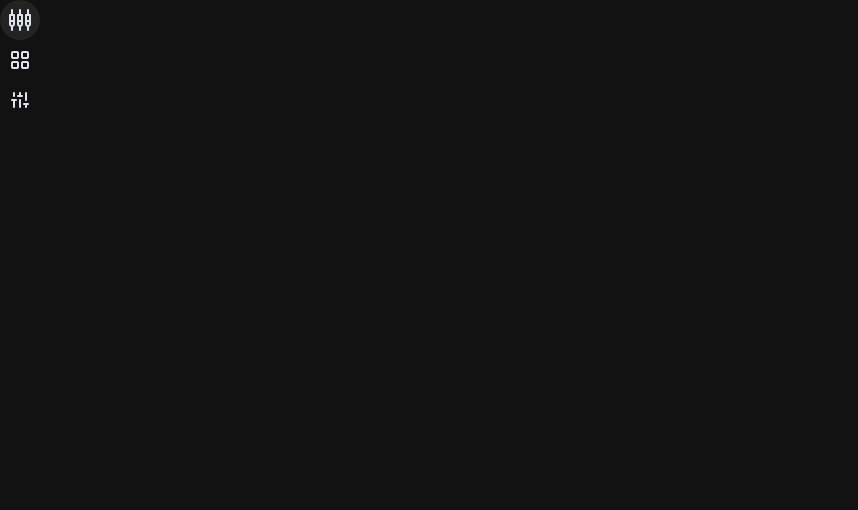
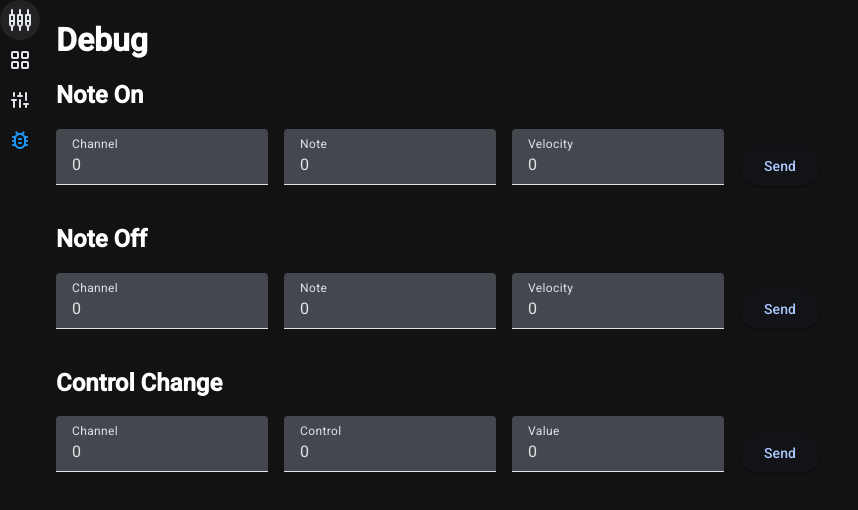
Before and after one commit to dontdrinkandroot/tactyl, an Angular app: page /debug in a window 1280 px wide. Before the commit this address led to /. Shown: the top 510 px of the page, without its empty margins (0-858 px from the left). Built offline with nearby package versions, Linux system fonts and the light colour scheme.

Commit message:
feat: add MIDI DebugComponent functionality and enhance MIDI service with input/output handling

```diff
--- a/src/app/app.component.html
+++ b/src/app/app.component.html
@@ -9,6 +9,9 @@
         <a mat-icon-button routerLink="/mixer" routerLinkActive="active">
             <mat-icon>instant_mix</mat-icon>
         </a>
+        <a mat-icon-button routerLink="/debug" routerLinkActive="active">
+            <mat-icon>bug_report</mat-icon>
+        </a>
     </aside>
 
     <main>
--- a/src/app/app.routes.ts
+++ b/src/app/app.routes.ts
@@ -2,6 +2,7 @@ import {Routes} from '@angular/router';
 import {IoComponent} from './io/io.component';
 import {GridComponent} from "./grid/grid.component";
 import {MixerComponent} from "./mixer/mixer.component";
+import {DebugComponent} from "./debug/debug.component";
 
 export const routes: Routes = [
     {
@@ -17,6 +18,10 @@ export const routes: Routes = [
         component: MixerComponent
     },
     {
+        path: 'debug',
+        component: DebugComponent
+    },
+    {
         path: '',
         redirectTo: 'io',
         pathMatch: 'full'
--- /dev/null
+++ b/src/app/debug/debug.component.html
@@ -0,0 +1,61 @@
+<h1>Debug</h1>
+
+<h2>Note On</h2>
+<form [formGroup]="noteOnFormGroup" (ngSubmit)="sendNoteOn()">
+    <mat-form-field class="me-full">
+        <mat-label>Channel</mat-label>
+        <input type="number" matInput formControlName="channel">
+    </mat-form-field>
+
+    <mat-form-field class="me-full">
+        <mat-label>Note</mat-label>
+        <input type="number" matInput formControlName="note">
+    </mat-form-field>
+
+    <mat-form-field class="me-full">
+        <mat-label>Velocity</mat-label>
+        <input type="number" matInput formControlName="velocity">
+    </mat-form-field>
+
+    <button type="submit" mat-raised-button>Send</button>
+</form>
+
+<h2>Note Off</h2>
+<form [formGroup]="noteOffFormGroup" (ngSubmit)="sendNoteOff()">
+    <mat-form-field class="me-full">
+        <mat-label>Channel</mat-label>
+        <input type="number" matInput formControlName="channel">
+    </mat-form-field>
+
+    <mat-form-field class="me-full">
+        <mat-label>Note</mat-label>
+        <input type="number" matInput formControlName="note">
+    </mat-form-field>
+
+    <mat-form-field class="me-full">
+        <mat-label>Velocity</mat-label>
+        <input type="number" matInput formControlName="velocity">
+    </mat-form-field>
+
+    <button type="submit" mat-raised-button>Send</button>
+</form>
+
+<h2>Control Change</h2>
+<form [formGroup]="controlChangeFormGroup" (ngSubmit)="sendControlChange()">
+    <mat-form-field class="me-full">
+        <mat-label>Channel</mat-label>
+        <input type="number" matInput formControlName="channel">
+    </mat-form-field>
+
+    <mat-form-field class="me-full">
+        <mat-label>Control</mat-label>
+        <input type="number" matInput formControlName="control">
+    </mat-form-field>
+
+    <mat-form-field class="me-full">
+        <mat-label>Value</mat-label>
+        <input type="number" matInput formControlName="value">
+    </mat-form-field>
+
+    <button type="submit" mat-raised-button>Send</button>
+</form>
--- /dev/null
+++ b/src/app/debug/debug.component.ts
@@ -0,0 +1,53 @@
+import {ChangeDetectionStrategy, Component} from '@angular/core';
+import {FormControl, FormGroup, ReactiveFormsModule} from "@angular/forms";
+import {MidiService} from "../midi/midi.service";
+import {NoteOnMessage} from "../midi/midi-message";
+import {MatFormFieldModule} from "@angular/material/form-field";
+import {MatInputModule} from "@angular/material/input";
+import {MatButtonModule} from "@angular/material/button";
+
+@Component({
+    selector: 'app-debug',
+    imports: [
+        ReactiveFormsModule,
+        MatFormFieldModule,
+        MatInputModule,
+        MatButtonModule
+    ],
+    templateUrl: './debug.component.html',
+    changeDetection: ChangeDetectionStrategy.OnPush
+})
+export class DebugComponent {
+    protected noteOnFormGroup = new FormGroup({
+        channel: new FormControl<number>(0, {nonNullable: true}),
+        note: new FormControl<number>(0, {nonNullable: true}),
+        velocity: new FormControl<number>(0, {nonNullable: true})
+    });
+
+    protected noteOffFormGroup = new FormGroup({
+        channel: new FormControl<number>(0, {nonNullable: true}),
+        note: new FormControl<number>(0, {nonNullable: true}),
+        velocity: new FormControl<number>(0, {nonNullable: true})
+    });
+
+    protected controlChangeFormGroup = new FormGroup({
+        channel: new FormControl<number>(0, {nonNullable: true}),
+        control: new FormControl<number>(0, {nonNullable: true}),
+        value: new FormControl<number>(0, {nonNullable: true})
+    })
+
+    constructor(private readonly midiService: MidiService) {
+    }
+
+    protected sendNoteOn() {
+        this.midiService.send(new NoteOnMessage(this.noteOnFormGroup.value.channel!, this.noteOnFormGroup.value.note!, this.noteOnFormGroup.value.velocity!));
+    }
+
+    protected sendNoteOff() {
+        this.midiService.send(new NoteOnMessage(this.noteOffFormGroup.value.channel!, this.noteOffFormGroup.value.note!, this.noteOffFormGroup.value.velocity!));
+    }
+
+    protected sendControlChange() {
+        this.midiService.send(new NoteOnMessage(this.controlChangeFormGroup.value.channel!, this.controlChangeFormGroup.value.control!, this.controlChangeFormGroup.value.value!));
+    }
+}
--- a/src/app/io/io.component.html
+++ b/src/app/io/io.component.html
@@ -2,17 +2,17 @@
 
 <h2>Inputs</h2>
 
-<mat-radio-group aria-label="Select an input" style="display: flex; flex-direction: column;">
+<mat-radio-group aria-label="Select an input" style="display: flex; flex-direction: column;" [(ngModel)]="$input" name="input">
     @for (input of inputs; track input.id) {
-        <mat-radio-button value="{{ input }}">{{ input.name }}</mat-radio-button>
+        <mat-radio-button [value]="input">{{ input.name }}</mat-radio-button>
     }
 </mat-radio-group>
 
 <h2>Outputs</h2>
 
-<mat-radio-group aria-label="Select an output" style="display: flex; flex-direction: column;">
+<mat-radio-group aria-label="Select an output" style="display: flex; flex-direction: column;" [(ngModel)]="$output" name="output">
     @for (output of outputs; track output.id) {
-        <mat-radio-button value="{{ output }}">{{ output.name }}</mat-radio-button>
+        <mat-radio-button [value]="output">{{ output.name }}</mat-radio-button>
     }
 </mat-radio-group>
 
--- a/src/app/io/io.component.ts
+++ b/src/app/io/io.component.ts
@@ -1,10 +1,11 @@
-import {ChangeDetectionStrategy, Component, signal, WritableSignal} from '@angular/core';
+import {ChangeDetectionStrategy, Component, effect, model, signal, WritableSignal} from '@angular/core';
 import {MidiService} from "../midi/midi.service";
 import {DatePipe, JsonPipe} from "@angular/common";
 import {HighResTimestampToTimestampPipe} from "../util/highres-timestamp-to-timestamp.pipe";
 import {MatToolbarModule} from "@angular/material/toolbar";
 import {MatRadioModule} from "@angular/material/radio";
 import {MessageType, MidiMessage, parseMidiEvent} from "../midi/midi-message";
+import {FormsModule} from "@angular/forms";
 
 @Component({
     selector: 'app-io',
@@ -13,7 +14,8 @@ import {MessageType, MidiMessage, parseMidiEvent} from "../midi/midi-message";
         HighResTimestampToTimestampPipe,
         MatToolbarModule,
         MatRadioModule,
-        JsonPipe
+        JsonPipe,
+        FormsModule
     ],
     templateUrl: './io.component.html',
     changeDetection: ChangeDetectionStrategy.OnPush
@@ -21,7 +23,12 @@ import {MessageType, MidiMessage, parseMidiEvent} from "../midi/midi-message";
 export class IoComponent {
 
     protected inputs: MIDIInput[];
+
     protected outputs: MIDIOutput[];
+
+    protected $input = model<MIDIInput | null>(null);
+
+    protected $output = model<MIDIOutput | null>(null);
 
     protected $timestampedMessages: WritableSignal<{ timestamp: DOMHighResTimeStamp, message: MidiMessage }[]> = signal<{
         timestamp: DOMHighResTimeStamp,
@@ -31,6 +38,8 @@ export class IoComponent {
     constructor(private readonly midiService: MidiService) {
         this.inputs = this.midiService.getInputs();
         this.outputs = this.midiService.getOutputs();
+        this.$input.set(this.midiService.getInput());
+        this.$output.set(this.midiService.getOutput());
 
         this.inputs.forEach(input => {
             input.onmidimessage = (event: MIDIMessageEvent) => {
@@ -43,6 +52,14 @@ export class IoComponent {
 
             }
         });
+
+        effect(() => {
+            this.midiService.setInput(this.$input());
+        });
+
+        effect(() => {
+            this.midiService.setOutput(this.$output());
+        });
     }
 
     protected clear() {
--- a/src/app/midi/midi-message.ts
+++ b/src/app/midi/midi-message.ts
@@ -25,7 +25,7 @@ const MIDI_STATUS = {
 export interface MidiMessage {
     readonly type: MessageType;
 
-    toString(): string;
+    toData(): number[];
 }
 
 export interface ChannelMessage extends MidiMessage {
--- a/src/app/midi/midi.service.ts
+++ b/src/app/midi/midi.service.ts
@@ -1,4 +1,5 @@
 import {Injectable} from "@angular/core";
+import {MidiMessage} from "./midi-message";
 
 @Injectable({providedIn: 'root'})
 export class MidiService {
@@ -39,7 +40,27 @@ export class MidiService {
         return Array.from(this.getMidiAccess().outputs.values());
     }
 
-    public parseMidiMessage(event: MIDIMessageEvent) {
+    public send(message: MidiMessage): void {
+        const output = this.output;
+        if (null === output) {
+            throw new Error("MIDI output not initialized");
+        }
+        output.send(message.toData());
+    }
 
+    public getInput(): MIDIInput | null {
+        return this.input;
+    }
+
+    public setInput(input: MIDIInput | null) {
+        this.input = input;
+    }
+
+    public getOutput(): MIDIOutput | null {
+        return this.output;
+    }
+
+    public setOutput(output: MIDIOutput | null) {
+        this.output = output;
     }
 }
--- a/src/styles.scss
+++ b/src/styles.scss
@@ -1,4 +1,5 @@
 @use '@angular/material' as mat;
+@use "sass:map";
 
 html {
     color-scheme: dark;
@@ -35,10 +36,63 @@ aside {
 
 main {
     flex: 1;
+    @extend .px-full;
 }
+
+// Utilities
 
 .mdc-icon-button {
     &.active {
         color: #2196F3;
     }
 }
+
+$spacings: (
+        'quarter': 0.25rem,
+        'half': 0.5rem,
+        'full': 1rem,
+        'double': 2rem
+);
+
+$spacing-properties: (
+        'p': 'padding',
+        'm': 'margin'
+);
+
+$directions: (
+        't': 'top',
+        'b': 'bottom',
+        's': 'left',
+        'e': 'right',
+        'x': 'x',
+        'y': 'y'
+);
+
+@mixin generate-spacing($property, $direction, $size) {
+    $value: map.get($spacings, $size);
+    @if not $value {
+        @error "Invalid spacing size: #{$size}";
+    }
+
+    @if $direction == 'x' {
+        #{$property}: 0 $value;
+    } @else if $direction == 'y' {
+        #{$property}: $value 0;
+    } @else {
+        #{$property}-#{$direction}: $value;
+    }
+}
+
+@each $size in map.keys($spacings) {
+    @each $prop-key, $prop-value in $spacing-properties {
+        .#{$prop-key}-#{$size} {
+            #{$prop-value}: map.get($spacings, $size);
+        }
+
+        @each $dir-key, $dir-value in $directions {
+            .#{$prop-key}#{$dir-key}-#{$size} {
+                @include generate-spacing($prop-value, $dir-value, $size);
+            }
+        }
+    }
+}
```
